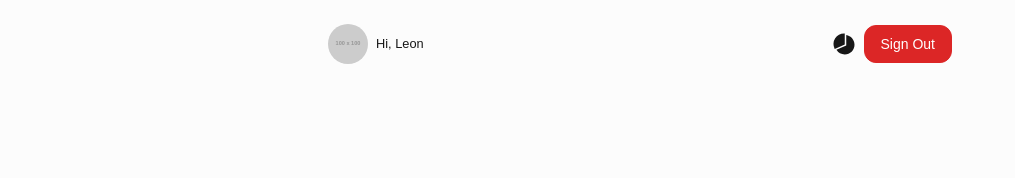
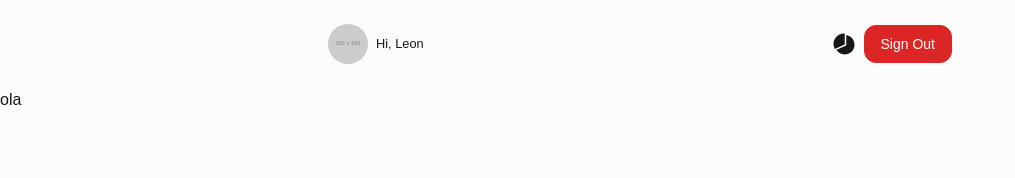
Before and after one commit to Amadeo-Frontend/NextJs-Budget__app, a Next.js app: page / in a window 1280 px wide. Shown: the top 178 px of the page, without its empty margins (0-1015 px from the left). Built offline with nearby package versions, Linux system fonts and the light colour scheme.

Commit message:
`Added Header component to layout and removed it from page component`

```diff
--- a/app/layout.jsx
+++ b/app/layout.jsx
@@ -1,5 +1,6 @@
 import localFont from "next/font/local";
 import "./globals.css";
+import Header from "@/components/Header";
 
 const geistSans = localFont({
   src: "./fonts/GeistVF.woff",
@@ -23,6 +24,7 @@ export default function RootLayout({ children }) {
       <body
         className={`${geistSans.variable} ${geistMono.variable} antialiased`}
       >
+        <Header />
         {children}
       </body>
     </html>
--- a/app/page.jsx
+++ b/app/page.jsx
@@ -1,7 +1,9 @@
 "use client";
 
-import Header from "@/components/Header";
-
 export default function Home() {
-  return <Header />;
+  return (
+    <div>
+      <h1>ola</h1>
+    </div>
+  );
 }
```
